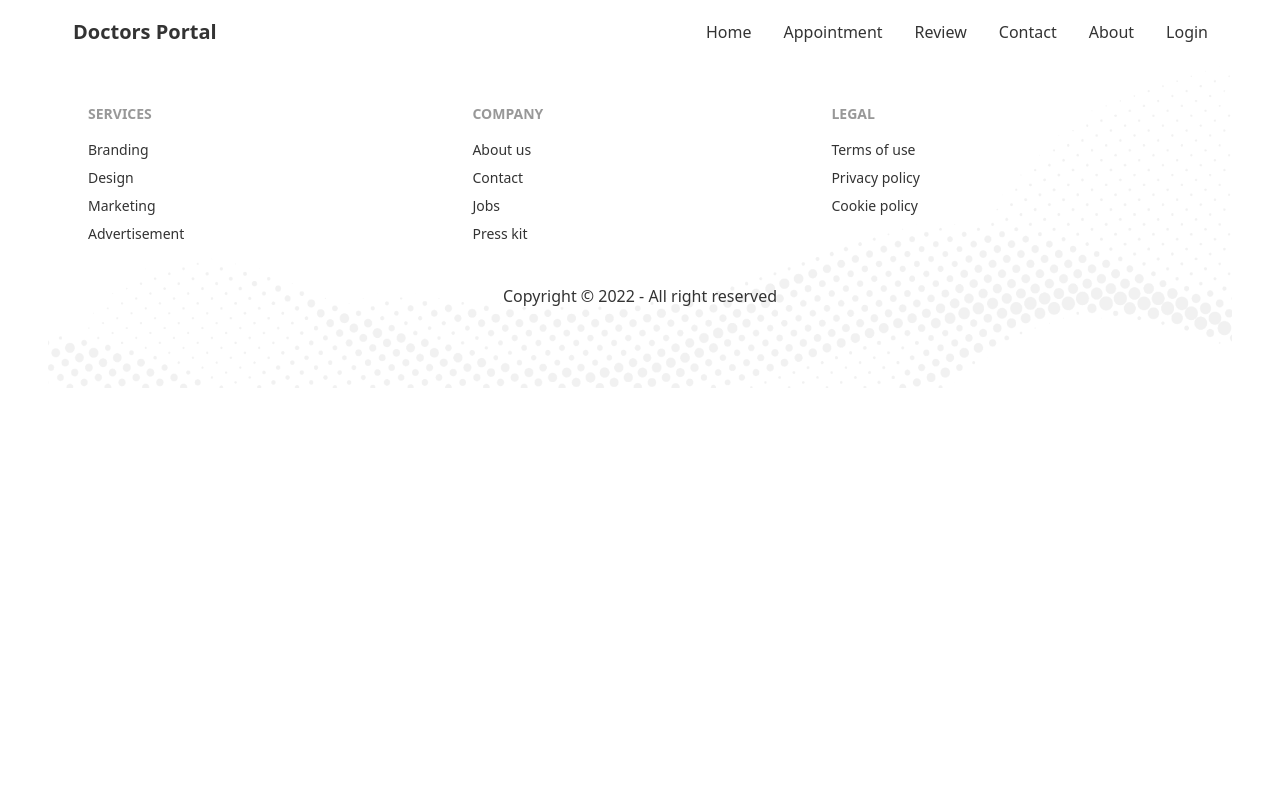
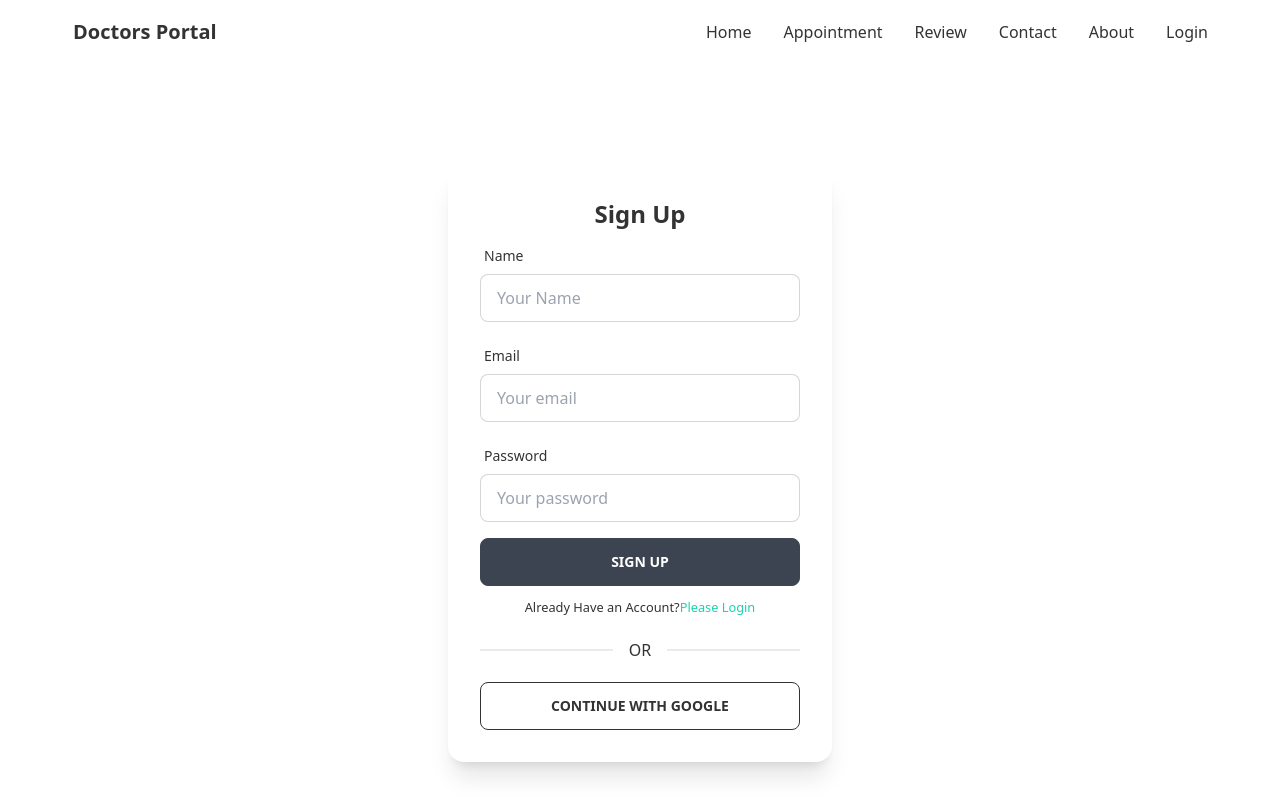
Before and after one commit to istiakhasan/doctor-portal-client-daisy-ui, a React (Create React App) app: page /signup in a window 1280 px wide. Shown: the top 800 px of the page. Built offline with nearby package versions, Linux system fonts and the light colour scheme; no server answers.

Commit message:
setup login and register page  and required auth

```diff
--- a/src/App.js
+++ b/src/App.js
@@ -3,6 +3,8 @@ import './App.css';
 import Appointment from './pages/Appointment/Appointment';
 import Home from './pages/Home/Home';
 import Login from './pages/Login/Login';
+import RequireAuth from './pages/Login/RequireAuth';
+import SignUp from './pages/Login/SignUp';
 import Footer from './pages/Shared/Footer';
 import Navbar from './pages/Shared/Navbar';
 
@@ -12,8 +14,13 @@ function App() {
       <Navbar />
       <Routes>
         <Route path='/' element={<Home />}></Route>
-        <Route path='/appointment' element={<Appointment />}></Route>
+        <Route path='/appointment' element={
+          <RequireAuth>
+            <Appointment />
+          </RequireAuth>
+        }></Route>
         <Route path='/login' element={<Login />}></Route>
+        <Route path='/signup' element={<SignUp />}></Route>
       </Routes>
       <Footer />
     </div>
--- a/src/pages/Appointment/AppointmentBanner.js
+++ b/src/pages/Appointment/AppointmentBanner.js
@@ -1,18 +1,18 @@
-import React, { useState } from "react";
+import React from "react";
 import chair from '../../assets/images/chair.png'
 import { DayPicker } from 'react-day-picker';
 import 'react-day-picker/dist/style.css';
-import { format } from "date-fns";
+
 
 const AppointmentBanner = ({date,setDate}) => {
 
   return (
-    <div class="hero min-h-screen">
-      <div class="hero-content flex-col lg:flex-row-reverse">
+    <div className="hero min-h-screen">
+      <div className="hero-content flex-col lg:flex-row-reverse">
         <img
           src={chair}
           alt=""
-          class="max-w-sm rounded-lg shadow-2xl"
+          className="max-w-sm rounded-lg shadow-2xl"
         />
         <div className="mr-20">
            <DayPicker
--- a/src/pages/Login/Login.js
+++ b/src/pages/Login/Login.js
@@ -1,20 +1,48 @@
-import React from "react";
-import { useSignInWithGoogle } from "react-firebase-hooks/auth";
+import React, { useEffect } from "react";
+import { useSignInWithEmailAndPassword, useSignInWithGoogle } from "react-firebase-hooks/auth";
 import auth from "../../firebase.init";
 import { useForm } from "react-hook-form";
+import Loading from "../Shared/Loading";
+import { Link, useLocation, useNavigate } from "react-router-dom";
 
 const Login = () => {
-  const [signInWithGoogle, user, loading, error] = useSignInWithGoogle(auth);
+  const [signInWithGoogle, guser, gloading, gerror] = useSignInWithGoogle(auth);
+  const location=useLocation();
+  const navigate=useNavigate()
   const {
     register,
     formState: { errors },
     handleSubmit,
   } = useForm();
+  const from=location?.state?.from?.pathname || '/'
+  const [
+    signInWithEmailAndPassword,
+    user,
+    loading,
+    error,
+  ] = useSignInWithEmailAndPassword(auth);
+  useEffect(()=>{
+    if(user || guser){
+      navigate(from,{replace:true})
+    }
+  },[user,guser,from,navigate])
+  if(loading || gloading){
+  return <Loading />
+  }
+  let errorMessage;
+  if(error || gerror){
+  errorMessage=<p className="text-red-600 text-center font-semibold">{error?.message || gerror?.message}</p>
+  }
+
+
+
   const onSubmit = (data) => {
-    console.log(data);
+    signInWithEmailAndPassword(data.email,data.password);
+
+
   };
   return (
-    <div className="flex justify-center items-center h-screen">
+    <div className="flex justify-center items-center min-h-screen">
       <div className="card w-96 bg-base-100 shadow-xl">
         <div className="card-body">
           <h2 className="text-center text-2xl font-bold">Login</h2>
@@ -79,9 +107,10 @@ const Login = () => {
             {/* daisy apa */}
 
 
-
+          {errorMessage}
             <input value="Login" className="btn w-full max-w-xs text-white" type="submit" />
           </form>
+          <p className="text-center"><small>New to Doctors Portal?<Link className="text-secondary" to="/signup">Create New Account</Link></small></p>
           <div className="divider">OR</div>
           <button
             onClick={() => signInWithGoogle()}
--- a/src/pages/Login/RequireAuth.js
+++ b/src/pages/Login/RequireAuth.js
@@ -0,0 +1,19 @@
+import React from 'react';
+import {useAuthState} from 'react-firebase-hooks/auth';
+import { Navigate, useLocation } from 'react-router-dom';
+import auth from '../../firebase.init'
+import Loading from '../Shared/Loading';
+
+const RequireAuth = ({children}) => {
+    const [user,loading,error]=useAuthState(auth);
+    const location=useLocation()
+    if(loading){
+        return <Loading />
+    }
+    if(!user){
+        return <Navigate to="/login" state={{from:location}} replace />
+    }
+    return children
+};
+
+export default RequireAuth;
--- a/src/pages/Login/SignUp.js
+++ b/src/pages/Login/SignUp.js
@@ -0,0 +1,149 @@
+import React from 'react';
+import { useCreateUserWithEmailAndPassword, useSignInWithGoogle, useUpdateProfile } from "react-firebase-hooks/auth";
+import auth from "../../firebase.init";
+import { useForm } from "react-hook-form";
+import Loading from "../Shared/Loading";
+import { Link, useNavigate } from "react-router-dom";
+
+
+const SignUp = () => {
+    const [signInWithGoogle, guser, gloading, gerror] = useSignInWithGoogle(auth);
+    const [updateProfile, updating, updateError] = useUpdateProfile(auth);
+    const navigate=useNavigate()
+    const {
+      register,
+      formState: { errors },
+      handleSubmit,
+    } = useForm();
+    const [
+        createUserWithEmailAndPassword,
+        user,
+        loading,
+        error,
+      ] = useCreateUserWithEmailAndPassword(auth);
+    if(loading || gloading || updating){
+    return <Loading />
+    }
+    let errorMessage;
+    if(error || gerror || updateError){
+    errorMessage=<p className="text-red-600 text-center font-semibold">{error?.message || gerror?.message || updateError?.message}</p>
+    }
+
+    const onSubmit = async(data) => {
+      await createUserWithEmailAndPassword(data.email,data.password)
+      await updateProfile({displayName:data.name})
+      console.log('Update successfully')
+      navigate('/appointment')
+    };
+    if(guser || user){
+        console.log(guser || user)
+    }
+    return (
+        <div className="flex justify-center items-center min-h-screen">
+        <div className="card w-96 bg-base-100 shadow-xl">
+          <div className="card-body">
+            <h2 className="text-center text-2xl font-bold">Sign Up</h2>
+            <form onSubmit={handleSubmit(onSubmit)}>
+              {/* daisy apa */}
+              <div className="form-control w-full max-w-xs">
+                <label className="label">
+                  <span className="label-text">Name</span>
+
+                </label>
+                <input
+                  type="text"
+                  placeholder="Your Name"
+                  className="input input-bordered w-full max-w-xs"
+                  {...register("name", {
+                      required:{
+                       value:true,
+                       message:'Name is Required'
+
+                      },
+
+                    })}
+                />
+                <label className="label">
+                    {errors.name?.type==='required'&& <span className="label-text-alt">{errors.name.message}</span>}
+                    {/* {errors.email?.type==='pattern'&& <span  className="label-text-alt">{errors.email.message}</span>} */}
+
+
+                </label>
+              </div>
+              <div className="form-control w-full max-w-xs">
+                <label className="label">
+                  <span className="label-text">Email</span>
+
+                </label>
+                <input
+                  type="email"
+                  placeholder="Your email"
+                  className="input input-bordered w-full max-w-xs"
+                  {...register("email", {
+                      required:{
+                       value:true,
+                       message:'Email is Required'
+
+                      },
+                      pattern:{
+                          value:/^[^\s@]+@[^\s@]+\.[^\s@]{2,}$/,
+                          message:'Providede a valid email'
+                      }
+                    })}
+                />
+                <label className="label">
+                    {errors.email?.type==='required'&& <span className="label-text-alt">{errors.email.message}</span>}
+                    {errors.email?.type==='pattern'&& <span  className="label-text-alt">{errors.email.message}</span>}
+
+
+                </label>
+              </div>
+              <div className="form-control w-full max-w-xs">
+                <label className="label">
+                  <span className="label-text">Password</span>
+
+                </label>
+                <input
+                  type="password"
+                  placeholder="Your password"
+                  className="input input-bordered w-full max-w-xs"
+                  {...register("password", {
+                      required:{
+                       value:true,
+                       message:'Password is Required'
+
+                      },
+                      minLength:{
+                          value:6,
+                          message:'Password must be 6 charachter'
+                      }
+                    })}
+                />
+                <label className="label">
+                    {errors.password?.type==='required'&& <span className="label-text-alt">{errors.password.message}</span>}
+                    {errors.password?.type==='minLength'&& <span className="label-text-alt">{errors.password.message}</span>}
+
+
+                </label>
+              </div>
+              {/* daisy apa */}
+
+
+            {errorMessage}
+              <input value="Sign Up" className="btn w-full max-w-xs text-white" type="submit" />
+            </form>
+            <p className="text-center"><small>Already Have an Account?<Link className="text-secondary" to="/login">Please Login</Link></small></p>
+            <div className="divider">OR</div>
+            <button
+              onClick={() => signInWithGoogle()}
+              className="btn btn-outline"
+            >
+              Continue With Google
+            </button>
+          </div>
+        </div>
+      </div>
+    );
+};
+
+export default SignUp;
--- a/src/pages/Shared/Loading.js
+++ b/src/pages/Shared/Loading.js
@@ -0,0 +1,11 @@
+import React from 'react';
+
+const Loading = () => {
+    return (
+        <div className='h-screen flex justify-center items-center'>
+             <button className="btn loading">loading</button>
+        </div>
+    );
+};
+
+export default Loading;
--- a/src/pages/Shared/Navbar.js
+++ b/src/pages/Shared/Navbar.js
@@ -1,7 +1,14 @@
+import { signOut } from "firebase/auth";
 import React from "react";
+import { useAuthState } from "react-firebase-hooks/auth";
 import { Link } from "react-router-dom";
+import auth from "../../firebase.init";
 
 const Navbar = () => {
+  const [user,loading,error]=useAuthState(auth);
+  const logout=()=>{
+    signOut(auth)
+  }
 
   const menuItems=<>
         <li><Link to="/">Home</Link></li>
@@ -9,7 +16,7 @@ const Navbar = () => {
         <li><Link to="/review">Review</Link></li>
         <li><Link to="/contact">Contact</Link></li>
         <li><Link to="/about">About</Link></li>
-        <li><Link to="/login">Login</Link></li>
+        <li>{user?<button onClick={logout} className="btn btn-ghost">SignOut</button>:<Link to="/login">Login</Link>}</li>
 
   </>
   return (
```
Also changed, not shown: src/pages/Appointment/BookingModal.js (+20 -15 lines).
